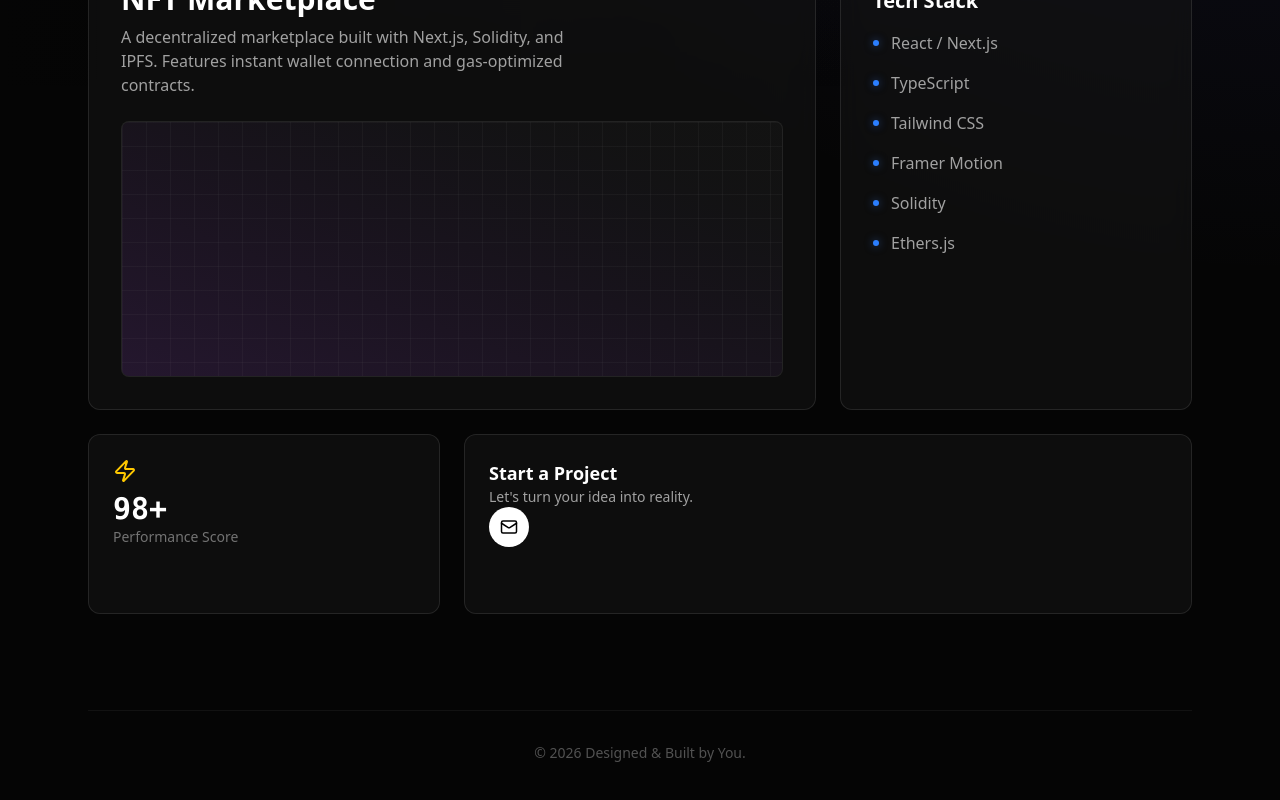
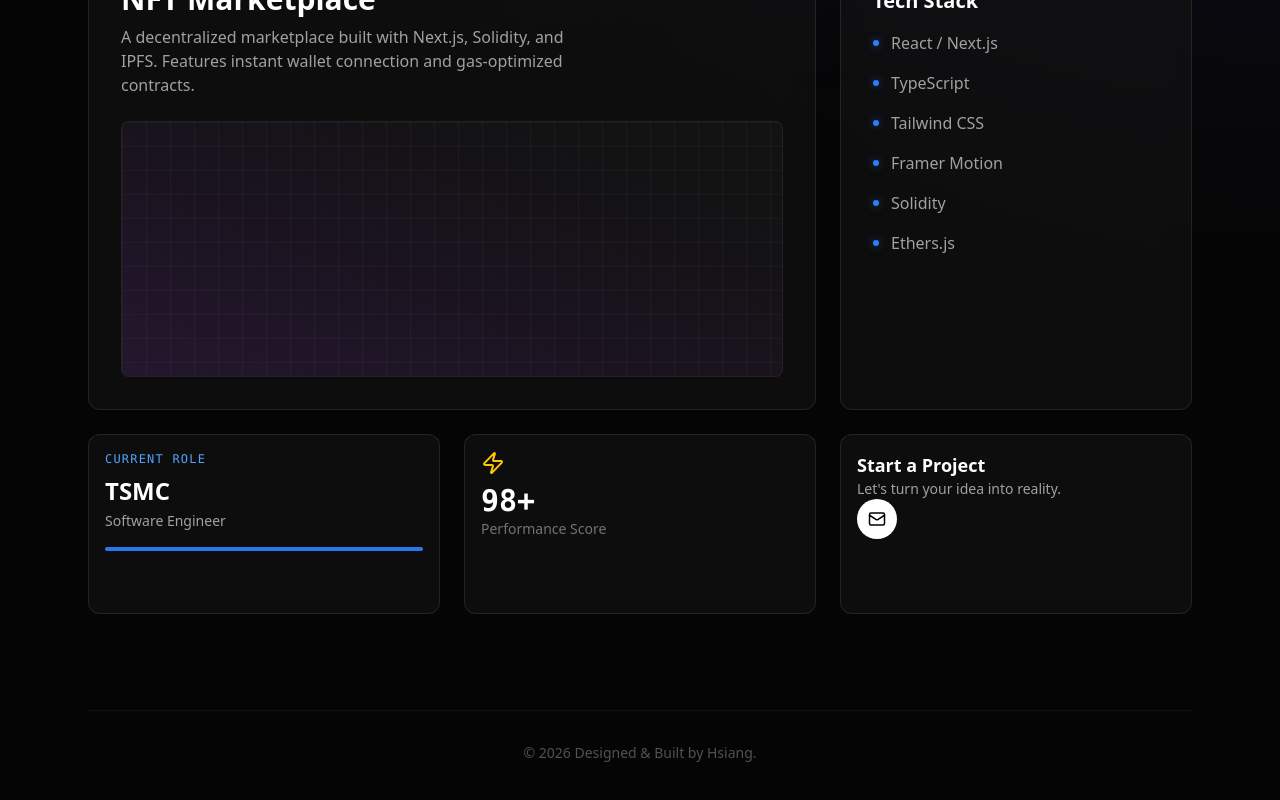
Before and after one commit to chienhsiang-hung/chienhsiang-hung.github.io, a React (Vite) app: page / in a window 1280 px wide. Shown: the part 714-1514 px from the top of the page. Built offline with nearby package versions, Linux system fonts and the light colour scheme.

Commit message:
feat: update content and styling in App component for improved clarity and branding

```diff
--- a/src/App.tsx
+++ b/src/App.tsx
@@ -29,7 +29,7 @@ function App() {
               <span className="animate-ping absolute inline-flex h-full w-full rounded-full bg-green-400 opacity-75"></span>
               <span className="relative inline-flex rounded-full h-2 w-2 bg-green-500"></span>
             </span>
-            <span className="text-xs font-mono text-green-400 tracking-wider uppercase">Live</span>
+            <span className="text-xs font-mono text-green-400 tracking-wider uppercase">Taiwan</span>
           </div>
 
           <h1 className="text-5xl md:text-8xl font-bold tracking-tight mb-8">
@@ -90,7 +90,6 @@ function App() {
             </div>
           </SpotlightCard>
 
-          {/* 右側卡片: 技術棧 */}
           <SpotlightCard className="md:col-span-1 md:row-span-2 p-8">
             <div className="h-full flex flex-col">
               <Code size={24} className="text-blue-400 mb-6" />
@@ -106,15 +105,24 @@ function App() {
             </div>
           </SpotlightCard>
 
-          {/* 下方卡片 1: 數據/亮點 */}
-          <SpotlightCard className="p-6 flex flex-col justify-center">
+          <SpotlightCard className="p-4 flex flex-col justify-center border-blue-500/20 bg-blue-500/5">
+            <div className="text-xs font-mono text-blue-400 mb-2 uppercase tracking-widest">Current Role</div>
+            <div className="text-2xl font-bold text-white mb-1">TSMC</div>
+            <div className="text-sm text-neutral-400">Software Engineer</div>
+            <div className="mt-4 flex items-center gap-2">
+              <div className="h-1 w-full bg-neutral-800 rounded-full overflow-hidden">
+                <div className="h-full bg-blue-500 w-full animate-pulse"></div>
+              </div>
+            </div>
+          </SpotlightCard>
+
+          <SpotlightCard className="p-4 flex flex-col justify-center">
             <Zap size={24} className="text-yellow-400 mb-2" />
             <div className="text-3xl font-bold font-mono">98+</div>
             <div className="text-sm text-neutral-500">Performance Score</div>
           </SpotlightCard>
 
-          {/* 下方卡片 2: 聯絡 */}
-          <SpotlightCard className="p-6 md:col-span-2 flex items-center justify-between hover:bg-neutral-800/50 cursor-pointer transition-colors">
+          <SpotlightCard className="p-4 md:col-span-1 flex items-center justify-between hover:bg-neutral-800/50 cursor-pointer transition-colors">
             <div>
               <h3 className="text-lg font-bold">Start a Project</h3>
               <p className="text-sm text-neutral-400">Let's turn your idea into reality.</p>
@@ -127,7 +135,7 @@ function App() {
         </section>
 
         <footer className="mt-24 pt-8 border-t border-white/5 text-center text-neutral-600 text-sm">
-          <p>© 2026 Designed & Built by You.</p>
+          <p>© 2026 Designed & Built by Hsiang.</p>
         </footer>
 
       </main>
```
